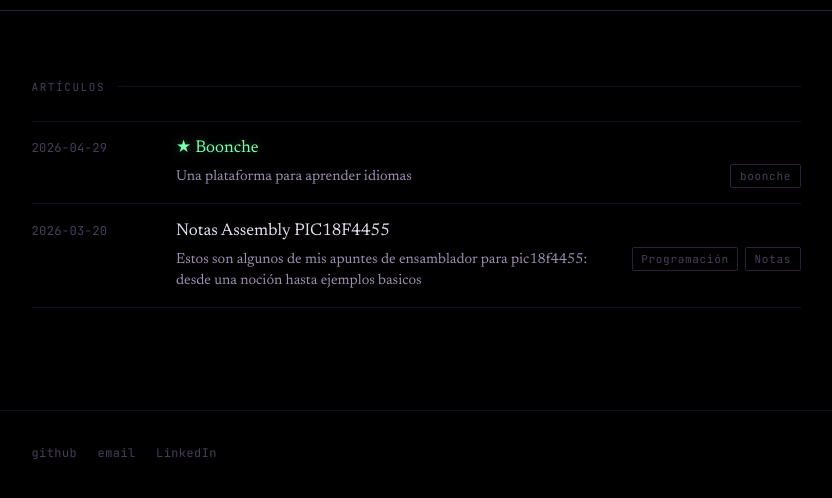
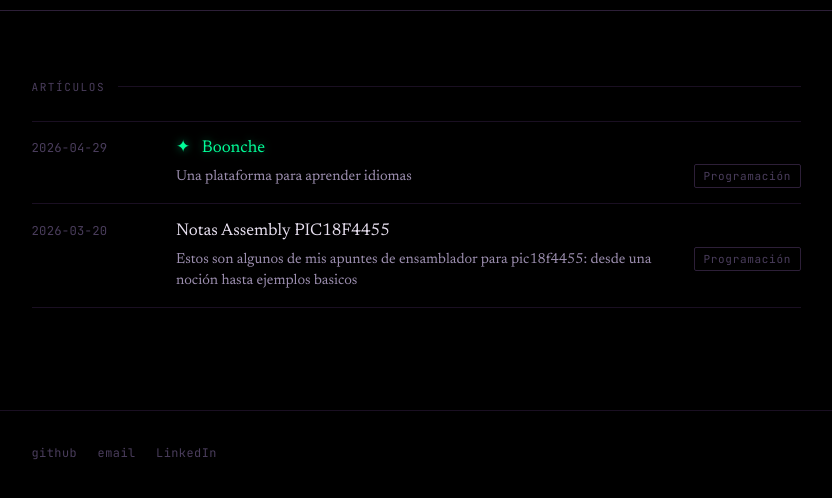
Before and after one commit to soyMarioPineda/blog, a website: page index.html in a window 1280 px wide. Shown: the part 78-576 px from the top of the page, without its empty margins (224-1056 px from the left). Drawn offline with Linux system fonts and the light colour scheme.

Commit message:
revert to working version

```diff
--- a/css/style.css
+++ b/css/style.css
@@ -798,40 +798,20 @@ body.returning {
 }
 
 
-/* ─── Featured Article ───────────────────────── */
 
-.featured-post {
-  border-bottom: none;
+.gold-word {
+  color: #00ff99;
+
+  text-shadow:
+    0 0 8px rgba(0, 255, 153, 0.35),
+    0 0 18px rgba(0, 255, 153, 0.15);
 }
 
-.featured-post .gold-word,
-.featured-post .featured-star {
-  color: #7CFFB2 !important;
+.featured-star {
+  color: #00ff99;
+
+  margin-right: 0.45rem;
 
   text-shadow:
-    0 0 10px rgba(124, 255, 178, 0.35),
-    0 0 24px rgba(124, 255, 178, 0.15);
+    0 0 8px rgba(0, 255, 153, 0.5);
 }
-
-.featured-post:hover .gold-word,
-.featured-post:hover .featured-star {
-  color: #a8ffd0 !important;
-}/* ─── Featured Article ───────────────────────── */
-
-.featured-post {
-  border-bottom: none;
-}
-
-.featured-post .gold-word,
-.featured-post .featured-star {
-  color: #7CFFB2 !important;
-
-  text-shadow:
-    0 0 10px rgba(124, 255, 178, 0.35),
-    0 0 24px rgba(124, 255, 178, 0.15);
-}
-
-.featured-post:hover .gold-word,
-.featured-post:hover .featured-star {
-  color: #a8ffd0 !important;
-}
--- a/index.html
+++ b/index.html
@@ -5,8 +5,7 @@
   <meta name="viewport" content="width=device-width, initial-scale=1.0" />
   <title>blogdoblep</title>
   <meta name="description" content="Sin agenda, sin horario fijo. Solo cuando vale la pena escribir." />
-<link rel="stylesheet" href="css/style.css?v=2" />
-
+  <link rel="stylesheet" href="css/style.css" />
 </head>
 <body>
 
@@ -34,13 +33,13 @@
 
         <li class="post-item">
           <span class="post-date">2026-04-29</span>
-              <a class="post-title-link featured-post" href="posts/boonche.html">
-                <span class="featured-star">★</span>
-                <span class="gold-word">Boonche</span>
-              </a>
-            </a>          <p class="post-description">Una plataforma para aprender idiomas</p>
+          <a class="post-title-link featured-post" href="posts/boonche.html">
+              <span class="featured-star">✦</span>
+            <span class="gold-word">Boonche</span>
+          </a>
+          <p class="post-description">Una plataforma para aprender idiomas</p>
           <div class="post-tags">
-            <span class="tag">boonche</span>
+            <span class="tag">Programación</span>
           </div>
         </li>
 
@@ -50,7 +49,6 @@
           <p class="post-description">Estos son algunos de mis apuntes de ensamblador para pic18f4455: desde una noción hasta ejemplos basicos</p>
           <div class="post-tags">
             <span class="tag">Programación</span>
-            <span class="tag">Notas</span>
           </div>
         </li>
       </ul>
```
Also changed, not shown: about.html (+1 -1 lines), articles/notaspic.md (+1 -1 lines), posts/_template.html (+2 -3 lines), posts/boonche.html (+5 -10 lines), posts/notaspic.html (+3 -4 lines).
